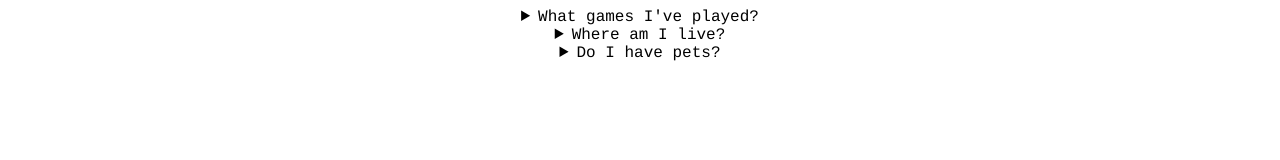
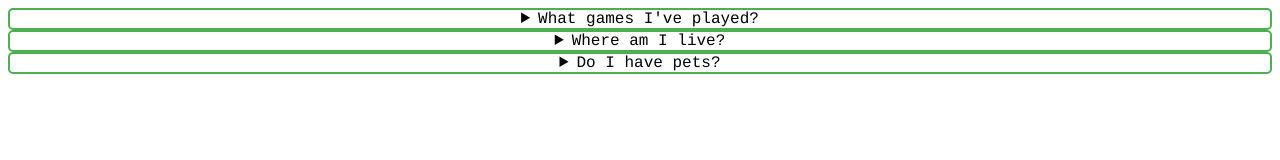
Before and after one commit to Ivan28051488/Details-tags, a plain HTML site: page index.html in a window 1280 px wide. Drawn offline with Linux system fonts and the light colour scheme.

Commit message:
Update details.css

```diff
--- a/details.css
+++ b/details.css
@@ -1,4 +1,6 @@
 details {
+  border: 2px solid #4CAF50;
+  border-radius: 5px;
   margin-left: auto;
   margin-right: auto;
   font-family: "Courier New", Courier, monospace;
```
